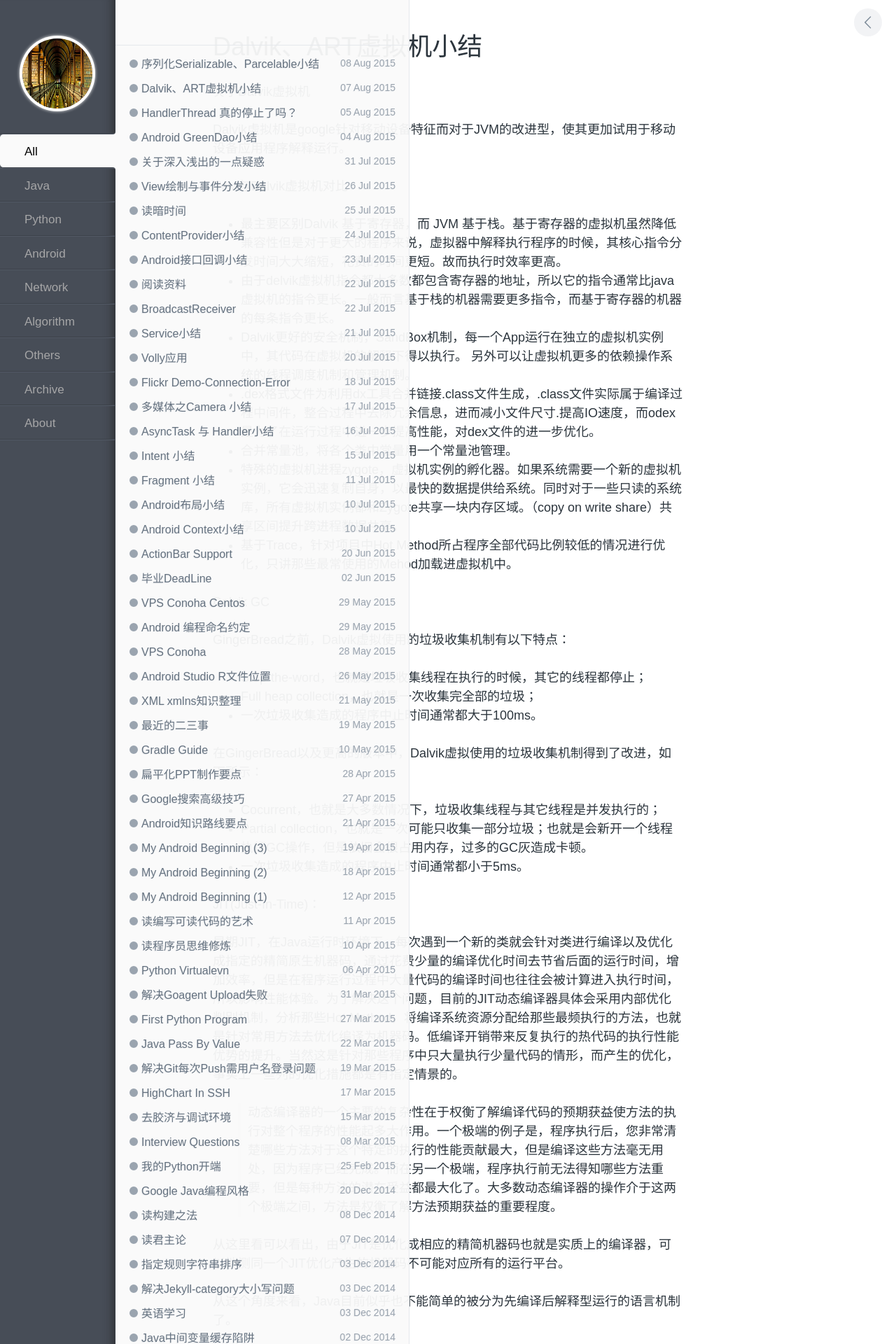
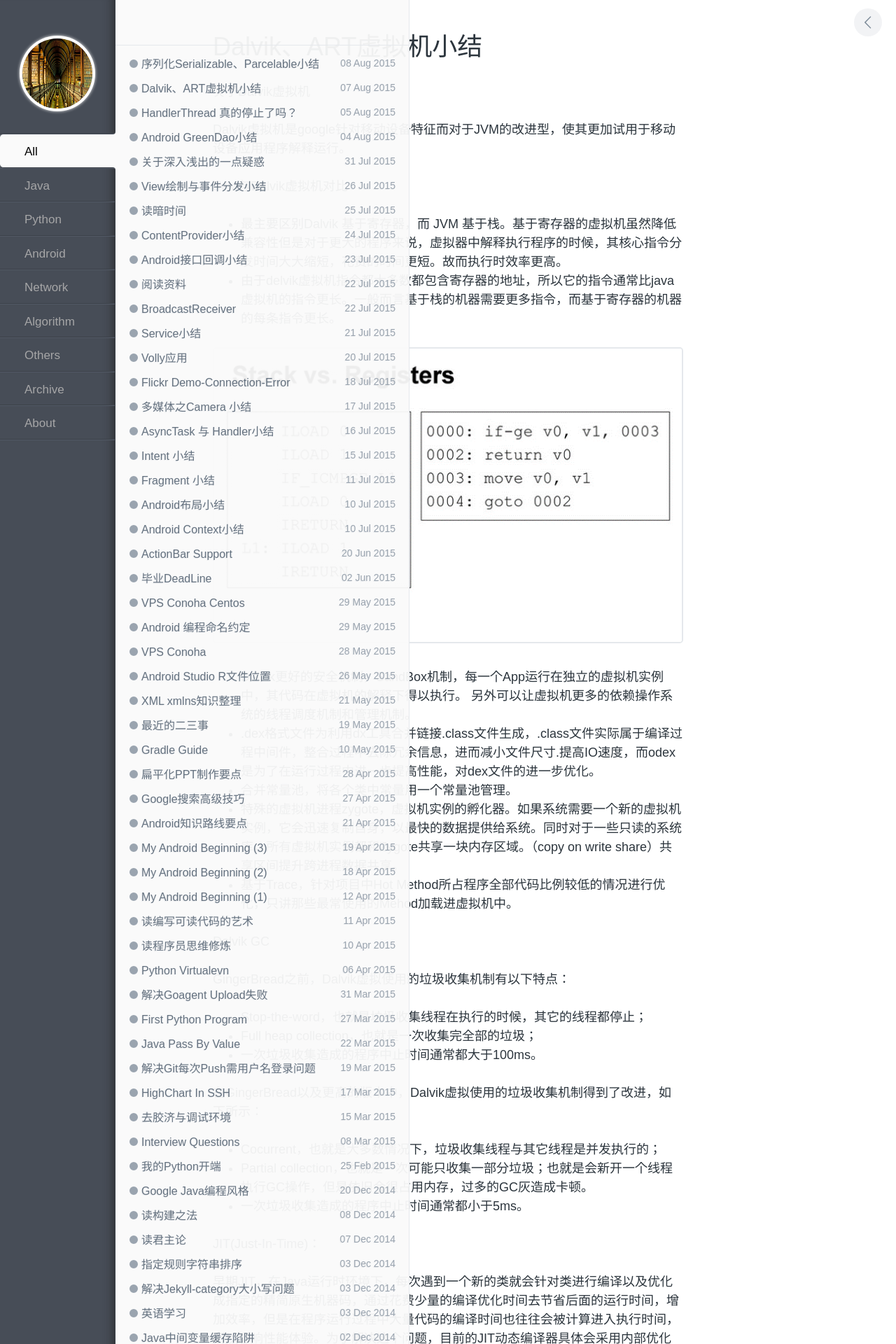
Before and after one commit to enlipan/enlipan.github.io, a Jekyll site: the page built from _posts/2015-8-7-android-dalvik.md, in a window 1280 px wide. Shown: the top 1920 px of the page at 70% size. Built offline with Jekyll 4.4.1, drawn with Linux system fonts in a browser that asks for light colours; comment, search, counter and statistics services are not loaded.

Commit message:
modify android dalvik

```diff
--- a/_posts/2015-8-7-android-dalvik.md
+++ b/_posts/2015-8-7-android-dalvik.md
@@ -13,6 +13,8 @@ Dalvik虚拟机是google针对移动设备特征而对于JVM的改进型，使
 * 最主要区别Dalvik 基于寄存器，而 JVM 基于栈。基于寄存器的虚拟机虽然降低兼容性但是对于更大的程序来说，虚拟器中解释执行程序的时候，其核心指令分发时间大大缩短，花费的时间更短。故而执行时效率更高。
 * 由于delvik虚拟机指令都大多数都包含寄存器的地址，所以它的指令通常比java虚拟机的指令更长。一般而言基于栈的机器需要更多指令，而基于寄存器的机器的每条指令更长。
 
+{:.center}
+![stack-vs-registers](\assets\img\20150808\stackvsregisters.png)
 
 * Dalvik更好的安全机制，SandBox机制，每一个App运行在独立的虚拟机实例中，其代码在虚拟机的解释下得以执行。 另外可以让虚拟机更多的依赖操作系统的线程调度机制和管理机制。
 
```
Also changed, not shown: assets/img/20150808/stackvsregisters.png (added).
